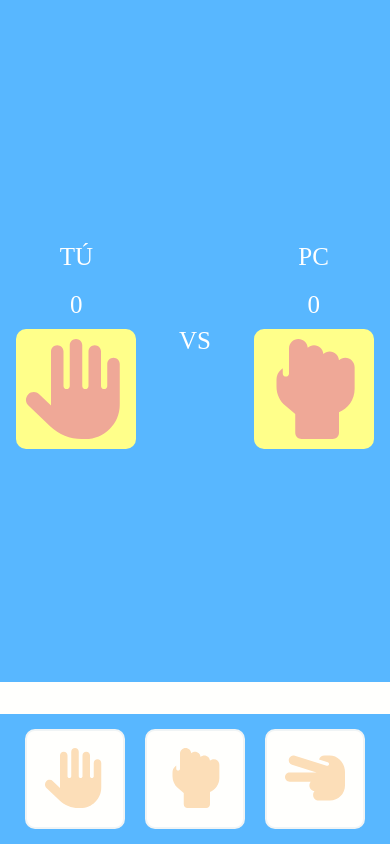
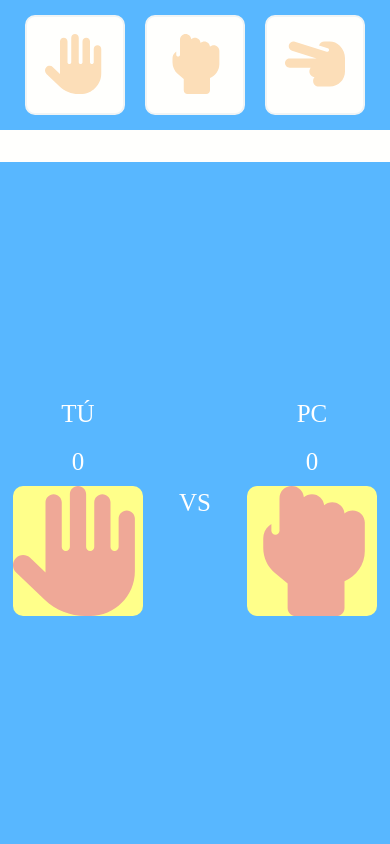
Before and after one commit to Mayra234/rock-paper-scissors-react, a React app: page / in a window 390 px wide. Built offline with nearby package versions, Linux system fonts and the light colour scheme.

Commit message:
Ultima correccion en el estilo de mainLayout

```diff
--- a/src/layouts/MainLayout/index.css
+++ b/src/layouts/MainLayout/index.css
@@ -29,14 +29,15 @@
     height: 40px;
   }
   .icon-board {
-    min-width: 150px;
-    min-height: 150px;
+    min-width: 130px;
+    min-height: 130px;
   }
 }
 
-@media (max-width: 500px) {
+@media (max-width: 320px) {
   .content-layout {
     flex-direction: column-reverse;
+    height: 100%;
   }
   .icon-board {
     min-width: 100px;
```
Also changed, not shown: 2 other files (tests, documents, lock files or other folders).
